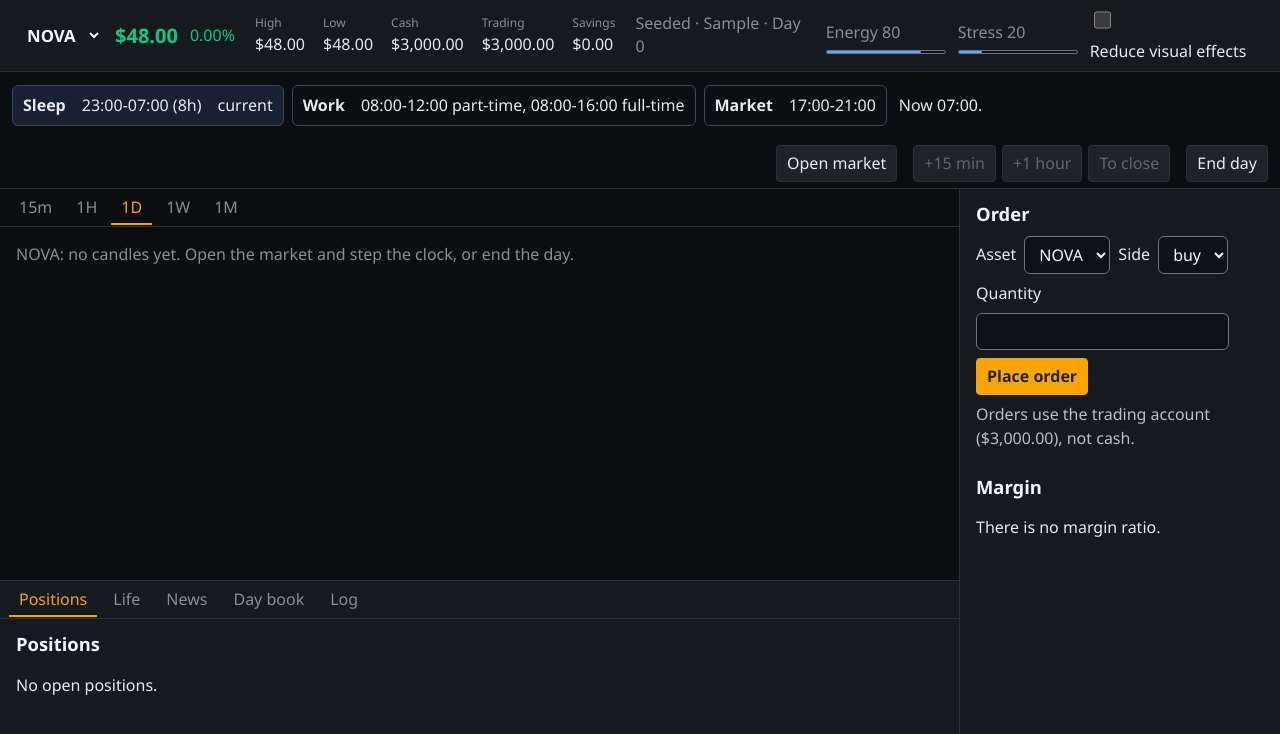
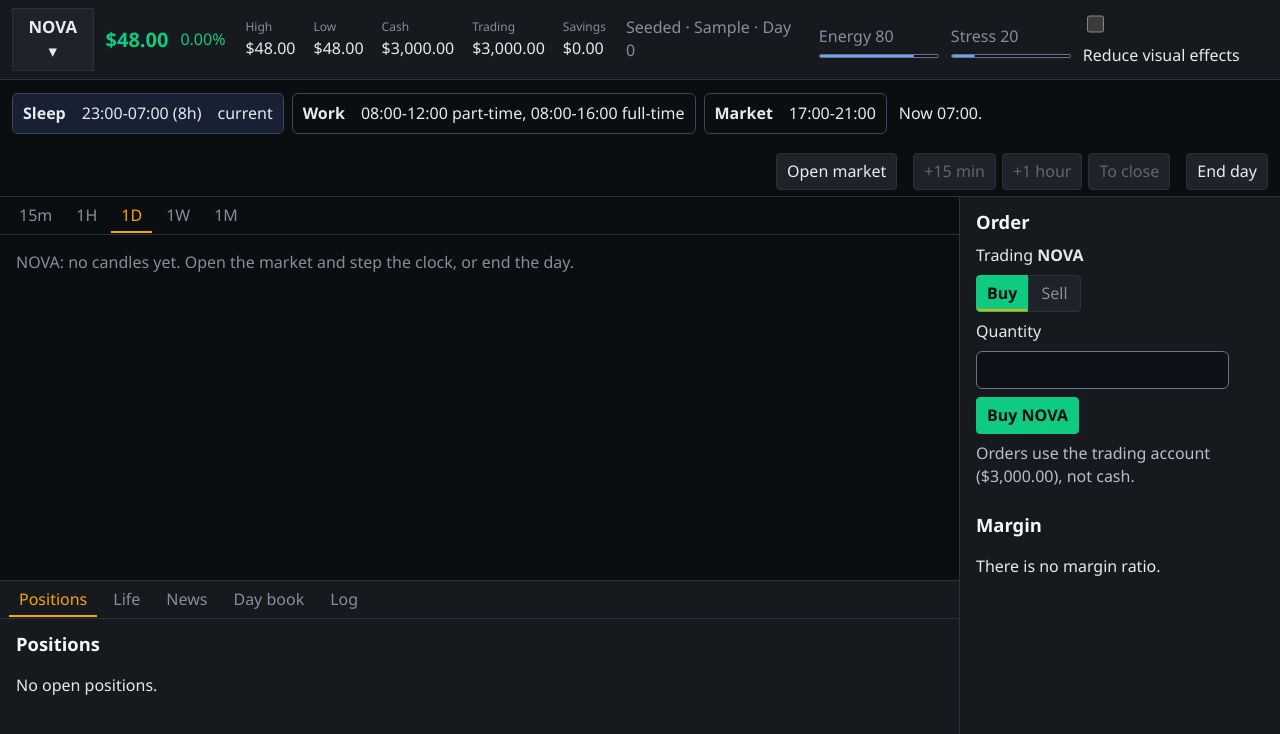
Before and after one commit to Elegalaxy/trading-sim, a React (Vite) app: page / in a window 1280 px wide. Both pictures are taken after typing "Sample" into the empty fields and a click on the button "Start". Shown: the top 734 px of the page. Built offline with nearby package versions, Linux system fonts and the light colour scheme.

Commit message:
Stage 29
Toggle market list, order panel follows the chart asset, Buy/Sell toggle with
one submit button, position Close/half/Flip/Close all, readable select options.

Co-Authored-By: Claude Sonnet 5.5 <noreply@anthropic.com>

```diff
--- a/src/ui/Dashboard.tsx
+++ b/src/ui/Dashboard.tsx
@@ -11,6 +11,7 @@ import { DaySummaryPanel } from './DaySummary.tsx'
 import { DayTimeline } from './DayTimeline.tsx'
 import { FiMeter } from './FiMeter.tsx'
 import { MarginMeter } from './MarginMeter.tsx'
+import { MarketList } from './MarketList.tsx'
 import { NewsFeed } from './NewsFeed.tsx'
 import { OrderPanel } from './OrderPanel.tsx'
 import { Positions } from './Positions.tsx'
@@ -89,15 +90,7 @@ export function Dashboard() {
     <main className="dashboard exchange">
       <header className="symbol-bar">
         <div className="symbol-id">
-          <label htmlFor="asset">
-            <select id="asset" value={asset} onChange={(event) => onAsset(event.target.value)}>
-              {assets.map((item) => (
-                <option key={item.id} value={item.id}>
-                  {item.id}
-                </option>
-              ))}
-            </select>
-          </label>
+          <MarketList asset={asset} game={run?.game ?? null} onSelect={onAsset} />
           {lastPrice === undefined ? (
             <strong className="last-price">—</strong>
           ) : (
@@ -167,7 +160,7 @@ export function Dashboard() {
               ) : null}
             </nav>
             <div className="subpanel-body">
-              {desk === 'positions' ? <Positions game={run?.game ?? null} /> : null}
+              {desk === 'positions' ? <Positions game={run?.game ?? null} onSelect={onAsset} selected={asset} /> : null}
               {desk === 'life' ? (
                 <div className="desk">
                   <JobPanel game={run?.game ?? null} />
@@ -202,7 +195,7 @@ export function Dashboard() {
           </section>
         </div>
         <aside className="ticket-rail">
-          <OrderPanel game={run?.game ?? null} />
+          <OrderPanel game={run?.game ?? null} asset={asset} />
           <MarginMeter game={run?.game ?? null} />
         </aside>
       </div>
--- /dev/null
+++ b/src/ui/MarketList.tsx
@@ -0,0 +1,68 @@
+import { useEffect, useState } from 'react'
+import { MARKET_DEFINITIONS } from '../content/index.ts'
+import { sessionPrice } from '../sim/session.ts'
+import type { GameState } from '../sim/types.ts'
+import { formatUsd } from './money.ts'
+
+type Props = {
+  asset: string
+  game: GameState | null
+  onSelect: (asset: string) => void
+}
+
+/**
+ * The symbol and a market list that stays open until it is toggled off.
+ * Picking a row switches the chart at once, so one click changes the pair.
+ * Prices are the quote at the clock. The change is against the session open.
+ */
+export function MarketList({ asset, game, onSelect }: Props) {
+  const [open, setOpen] = useState(false)
+
+  useEffect(() => {
+    if (!open) return
+    function onKey(event: KeyboardEvent): void {
+      if (event.key === 'Escape') setOpen(false)
+    }
+    window.addEventListener('keydown', onKey)
+    return () => window.removeEventListener('keydown', onKey)
+  }, [open])
+
+  return (
+    <div className="market-list">
+      <button
+        type="button"
+        className="market-toggle"
+        aria-expanded={open}
+        aria-controls="market-list-panel"
+        onClick={() => setOpen((value) => !value)}
+      >
+        <strong>{asset}</strong> <span aria-hidden="true">{open ? '▴' : '▾'}</span>
+      </button>
+      {open ? (
+        <ul id="market-list-panel" className="market-panel" aria-label="Markets">
+          {MARKET_DEFINITIONS.assets.map((def) => {
+            const price = game === null ? null : sessionPrice(game, def.id)
+            const open0 = game?.session.bars[def.id]?.[0]?.open ?? null
+            const pct = price === null || open0 === null || open0 <= 0 ? null : ((price - open0) / open0) * 100
+            return (
+              <li key={def.id}>
+                <button
+                  type="button"
+                  className="market-row"
+                  aria-pressed={def.id === asset}
+                  onClick={() => onSelect(def.id)}
+                >
+                  <span className="market-name">{def.id}</span>
+                  <span className="market-price">{price === null ? '—' : formatUsd(price, def.id)}</span>
+                  <span className={pct === null ? 'market-change' : pct >= 0 ? 'market-change up' : 'market-change down'}>
+                    {pct === null ? '—' : `${pct > 0 ? '+' : ''}${pct.toFixed(2)}%`}
+                  </span>
+                </button>
+              </li>
+            )
+          })}
+        </ul>
+      ) : null}
+    </div>
+  )
+}
--- a/src/ui/OrderPanel.tsx
+++ b/src/ui/OrderPanel.tsx
@@ -84,10 +84,7 @@ function quoteOrder(game: GameState, asset: string, side: OrderSide, quantity: n
   }
 }
 
-export function OrderPanel({ game }: { game: GameState | null }) {
-  const assets = MARKET_DEFINITIONS.assets
-  const first = assets[0]?.id ?? 'NOVA'
-  const [asset, setAsset] = useState(first)
+export function OrderPanel({ game, asset }: { game: GameState | null; asset: string }) {
   const [side, setSide] = useState<OrderSide>('buy')
   const [quantityText, setQuantityText] = useState('')
   const [attempted, setAttempted] = useState(false)
@@ -95,9 +92,11 @@ export function OrderPanel({ game }: { game: GameState | null }) {
   const section = game?.section ?? null
   const [trackedGame, setTrackedGame] = useState(game)
   const [trackedSection, setTrackedSection] = useState(section)
-  if (trackedGame !== game || trackedSection !== section) {
+  const [trackedAsset, setTrackedAsset] = useState(asset)
+  if (trackedGame !== game || trackedSection !== section || trackedAsset !== asset) {
     setTrackedGame(game)
     setTrackedSection(section)
+    setTrackedAsset(asset)
     setResultMessage(null)
   }
 
@@ -120,15 +119,6 @@ export function OrderPanel({ game }: { game: GameState | null }) {
     if (quoteKey === '') return
     debugLog('[ui]', `order estimate ${quoteKey}`)
   }, [quoteKey])
-
-  function onAsset(value: string): void {
-    if (!assets.some((item) => item.id === value)) {
-      console.error(`[ui] rejected asset ${JSON.stringify(value)}`)
-      return
-    }
-    setAsset(value)
-    setResultMessage(null)
-  }
 
   function onSide(value: string): void {
     if (!isOrderSide(value)) {
@@ -172,26 +162,22 @@ export function OrderPanel({ game }: { game: GameState | null }) {
     <section className="panel">
       <h2>Order</h2>
       <form className="trade-form" onSubmit={onSubmit}>
-        <label htmlFor="order-asset">
-          Asset{' '}
-          <select id="order-asset" value={asset} onChange={(event) => onAsset(event.target.value)}>
-            {assets.map((item) => (
-              <option key={item.id} value={item.id}>
-                {item.id}
-              </option>
-            ))}
-          </select>
-        </label>
-        <label htmlFor="order-side">
-          Side{' '}
-          <select id="order-side" value={side} onChange={(event) => onSide(event.target.value)}>
-            {ORDER_SIDES.map((item) => (
-              <option key={item} value={item}>
-                {item}
-              </option>
-            ))}
-          </select>
-        </label>
+        <p className="order-asset">
+          Trading <strong>{asset}</strong>
+        </p>
+        <div className="side-toggle" role="group" aria-label="Side">
+          {ORDER_SIDES.map((item) => (
+            <button
+              key={item}
+              type="button"
+              className={item === 'buy' ? 'side-buy' : 'side-sell'}
+              aria-pressed={side === item}
+              onClick={() => onSide(item)}
+            >
+              {item === 'buy' ? 'Buy' : 'Sell'}
+            </button>
+          ))}
+        </div>
         <label htmlFor="order-quantity">
           Quantity{' '}
           <input
@@ -206,8 +192,12 @@ export function OrderPanel({ game }: { game: GameState | null }) {
             }}
           />
         </label>
-        <button type="submit" disabled={game?.runEnd != null || (quote !== null && !quote.accepted)}>
-          Place order
+        <button
+          type="submit"
+          className={side === 'buy' ? 'submit-buy' : 'submit-sell'}
+          disabled={game?.runEnd != null || (quote !== null && !quote.accepted)}
+        >
+          {side === 'buy' ? 'Buy' : 'Sell'} {asset}
         </button>
         {game !== null ? (
           <p className="day-note">
--- a/src/ui/Positions.tsx
+++ b/src/ui/Positions.tsx
@@ -1,9 +1,10 @@
-import { useEffect } from 'react'
+import { useEffect, useState } from 'react'
 import { MARKET_DEFINITIONS } from '../content/index.ts'
 import { sessionPrice } from '../sim/session.ts'
 import type { GameState } from '../sim/types.ts'
 import { debugLog } from './debug.ts'
 import { formatSignedUsd, formatUsd } from './money.ts'
+import { dispatch } from './store.ts'
 
 type PositionRow = {
   asset: string
@@ -77,7 +78,36 @@ function positionRows(game: GameState): PositionRow[] {
   return rows
 }
 
-export function Positions({ game }: { game: GameState | null }) {
+type Action = 'close' | 'half' | 'flip'
+
+/** The order that closes, halves or reverses a position. Null when it makes no sense. */
+function actionOrder(row: PositionRow, action: Action): { side: 'buy' | 'sell'; quantity: number } | null {
+  const side = row.side === 'long' ? 'sell' : 'buy'
+  if (action === 'close') return { side, quantity: row.shares }
+  if (action === 'half') {
+    const quantity = Math.floor(row.shares / 2)
+    return quantity < 1 ? null : { side, quantity }
+  }
+  return { side, quantity: row.shares * 2 }
+}
+
+function reasonText(reason: string): string {
+  if (reason === 'insufficientBuyingPower') return 'too little buying power'
+  if (reason === 'insufficientTradingCash') return 'too little trading cash'
+  if (reason === 'marketClosed') return 'the market is not open'
+  return reason
+}
+
+export function Positions({
+  game,
+  onSelect,
+  selected,
+}: {
+  game: GameState | null
+  onSelect?: (asset: string) => void
+  selected?: string
+}) {
+  const [message, setMessage] = useState<{ ok: boolean; text: string } | null>(null)
   const rows = game === null ? [] : positionRows(game)
   const signature =
     game === null ? 'none' : rows.map((row) => `${row.asset} ${row.side} ${row.shares} pnl=${row.pnl}`).join(', ')
@@ -86,9 +116,43 @@ export function Positions({ game }: { game: GameState | null }) {
     debugLog('[ui]', `positions ${signature === '' ? 'flat' : signature}`)
   }, [signature])
 
+  const canTrade = game !== null && game.runEnd === null && game.section === 'market'
+
+  function run(row: PositionRow, action: Action): boolean {
+    const order = actionOrder(row, action)
+    if (order === null) return false
+    const outcome = dispatch({ type: 'order', asset: row.asset, side: order.side, quantity: order.quantity })
+    if (!outcome.accepted) {
+      setMessage({ ok: false, text: `${row.asset}: ${reasonText(outcome.reason ?? 'rejected')}.` })
+      return false
+    }
+    return true
+  }
+
+  function onAction(row: PositionRow, action: Action): void {
+    if (run(row, action)) {
+      const label = action === 'close' ? 'closed' : action === 'half' ? 'halved' : 'reversed'
+      setMessage({ ok: true, text: `${row.asset} ${label}.` })
+    }
+  }
+
+  function onCloseAll(): void {
+    let failed = 0
+    for (const row of rows) if (!run(row, 'close')) failed += 1
+    if (failed === 0) setMessage({ ok: true, text: 'All positions closed.' })
+  }
+
   return (
     <section className="panel">
-      <h2>Positions</h2>
+      <h2>
+        Positions
+        {rows.length > 0 ? (
+          <button type="button" className="close-all" onClick={onCloseAll} disabled={!canTrade}>
+            Close all
+          </button>
+        ) : null}
+      </h2>
+      {!canTrade && rows.length > 0 ? <p className="day-note">Open the market to close or change a position.</p> : null}
       {game === null ? (
         <p>Start a game to see positions.</p>
       ) : rows.length === 0 ? (
@@ -104,12 +168,21 @@ export function Positions({ game }: { game: GameState | null }) {
                 <th>Entry average</th>
                 <th>Price</th>
                 <th>Unrealized</th>
+                <th>Manage</th>
               </tr>
             </thead>
             <tbody>
               {rows.map((row) => (
-                <tr key={row.asset}>
-                  <td>{row.asset}</td>
+                <tr key={row.asset} aria-selected={row.asset === selected}>
+                  <td>
+                    {onSelect === undefined ? (
+                      row.asset
+                    ) : (
+                      <button type="button" className="link-button" onClick={() => onSelect(row.asset)} title="Show this chart">
+                        {row.asset}
+                      </button>
+                    )}
+                  </td>
                   <td>{row.side}</td>
                   <td>{row.shares}</td>
                   <td>{formatAverage(row.costCents, row.shares)}</td>
@@ -117,12 +190,28 @@ export function Positions({ game }: { game: GameState | null }) {
                   <td className={row.pnl > 0 ? 'pnl-gain' : row.pnl < 0 ? 'pnl-loss' : undefined}>
                     {formatSignedUsd(row.pnl, 'unrealized')}
                   </td>
+                  <td className="manage">
+                    <button type="button" onClick={() => onAction(row, 'close')} disabled={!canTrade}>
+                      Close
+                    </button>
+                    <button type="button" onClick={() => onAction(row, 'half')} disabled={!canTrade || row.shares < 2} title="Close half">
+                      1/2
+                    </button>
+                    <button type="button" onClick={() => onAction(row, 'flip')} disabled={!canTrade} title="Reverse to the other side">
+                      Flip
+                    </button>
+                  </td>
                 </tr>
               ))}
             </tbody>
           </table>
         </div>
       )}
+      {message !== null ? (
+        <p className={message.ok ? 'trade-ok' : 'trade-alert'} role={message.ok ? 'status' : 'alert'}>
+          {message.text}
+        </p>
+      ) : null}
     </section>
   )
 }
--- a/src/ui/styles.css
+++ b/src/ui/styles.css
@@ -95,6 +95,11 @@ input:focus-visible,
 select:focus-visible {
   outline: 2px solid #d6e4ff;
   outline-offset: 2px;
+}
+
+select option {
+  background: #1e2329;
+  color: #eaecef;
 }
 
 select option:disabled {
@@ -817,3 +822,144 @@ ul {
   gap: 6px;
   align-items: flex-start;
 }
+
+.market-list {
+  position: relative;
+}
+
+.exchange .market-toggle {
+  font-size: 1.05rem;
+  background: #1e2329;
+  border: 1px solid #2b3139;
+  color: #eaecef;
+}
+
+.market-panel {
+  position: absolute;
+  z-index: 20;
+  top: calc(100% + 6px);
+  left: 0;
+  min-width: 260px;
+  margin: 0;
+  padding: 4px;
+  list-style: none;
+  background: #1e2329;
+  border: 1px solid #2b3139;
+  border-radius: 6px;
+  box-shadow: 0 8px 24px rgb(0 0 0 / 50%);
+}
+
+.exchange .market-row {
+  display: grid;
+  grid-template-columns: 1fr auto auto;
+  gap: 14px;
+  width: 100%;
+  text-align: left;
+  background: transparent;
+  border: 0;
+  color: #eaecef;
+  font-variant-numeric: tabular-nums;
+}
+
+.exchange .market-row:hover {
+  background: #2b3139;
+}
+
+.exchange .market-row[aria-pressed='true'] {
+  background: #2b3139;
+  box-shadow: inset 2px 0 0 #f7a600;
+}
+
+.market-name {
+  font-weight: 650;
+}
+
+.market-change {
+  min-width: 60px;
+  text-align: right;
+}
+
+.order-asset {
+  margin: 0;
+}
+
+.side-toggle {
+  display: grid;
+  grid-template-columns: 1fr 1fr;
+  gap: 0;
+}
+
+.exchange .side-toggle button {
+  border-radius: 0;
+  background: #1e2329;
+  border: 1px solid #2b3139;
+  color: #848e9c;
+}
+
+.exchange .side-toggle button:first-child {
+  border-radius: 4px 0 0 4px;
+}
+
+.exchange .side-toggle button:last-child {
+  border-radius: 0 4px 4px 0;
+}
+
+.exchange .side-toggle .side-buy[aria-pressed='true'] {
+  background: #0ecb81;
+  border-color: #0ecb81;
+  color: #0b0e11;
+  font-weight: 650;
+}
+
+.exchange .side-toggle .side-sell[aria-pressed='true'] {
+  background: #f6465d;
+  border-color: #f6465d;
+  color: #fff;
+  font-weight: 650;
+}
+
+.exchange button[type='submit'].submit-buy {
+  background: #0ecb81;
+  border-color: #0ecb81;
+  color: #0b0e11;
+}
+
+.exchange button[type='submit'].submit-sell {
+  background: #f6465d;
+  border-color: #f6465d;
+  color: #fff;
+}
+
+.exchange button[type='submit']:disabled.submit-buy,
+.exchange button[type='submit']:disabled.submit-sell {
+  background: #1e2329;
+  border-color: #2b3139;
+  color: #5e6673;
+}
+
+.positions-table .manage {
+  display: flex;
+  gap: 4px;
+}
+
+.positions-table .manage button,
+.close-all {
+  padding: 2px 8px;
+}
+
+.close-all {
+  margin-left: 12px;
+  font-size: 0.8rem;
+}
+
+.exchange .link-button {
+  background: transparent;
+  border: 0;
+  padding: 0;
+  color: #f7a600;
+  text-decoration: underline;
+}
+
+.positions-table tr[aria-selected='true'] td:first-child {
+  box-shadow: inset 2px 0 0 #f7a600;
+}
```
Also changed, not shown: 1 other file (tests, documents, lock files or other folders).
